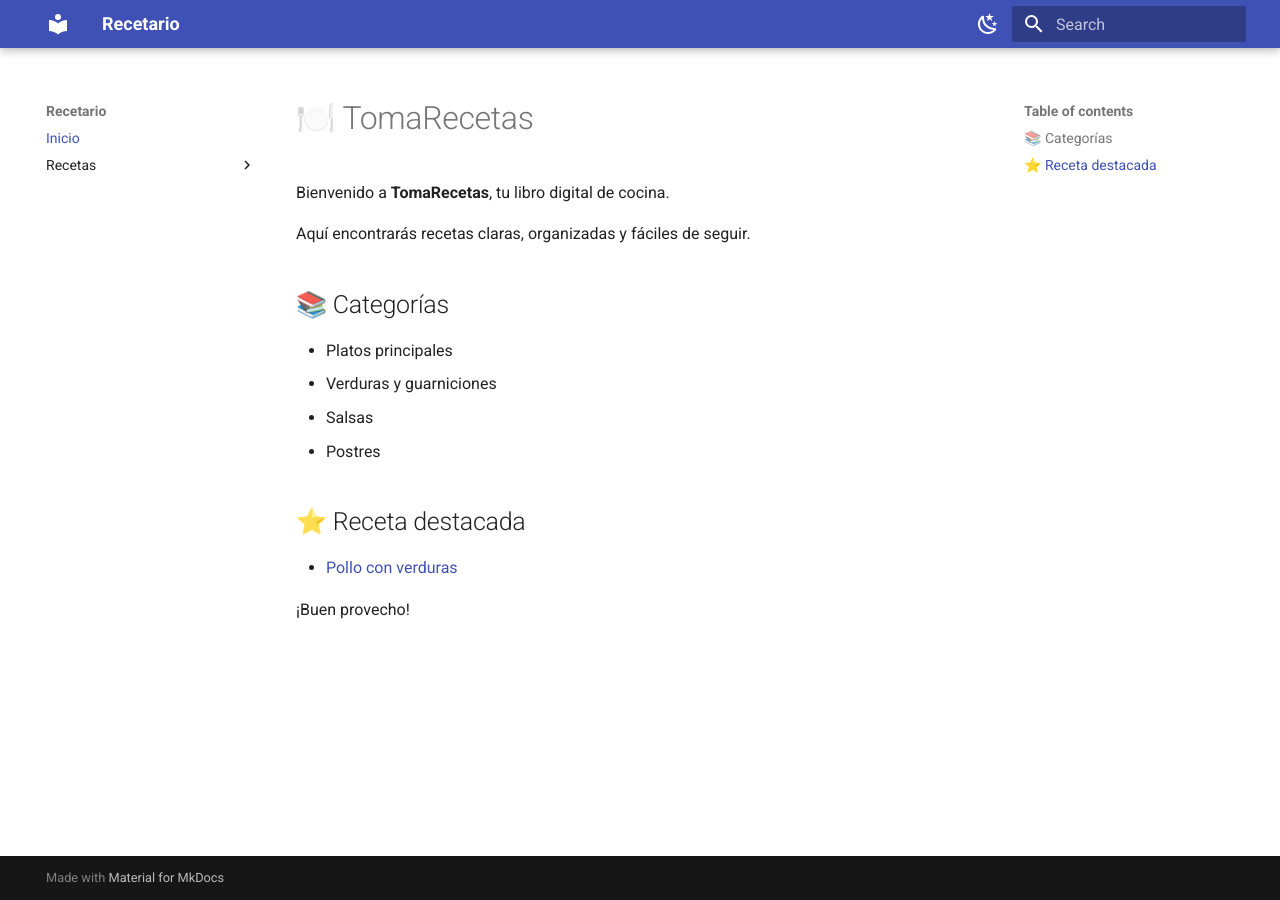
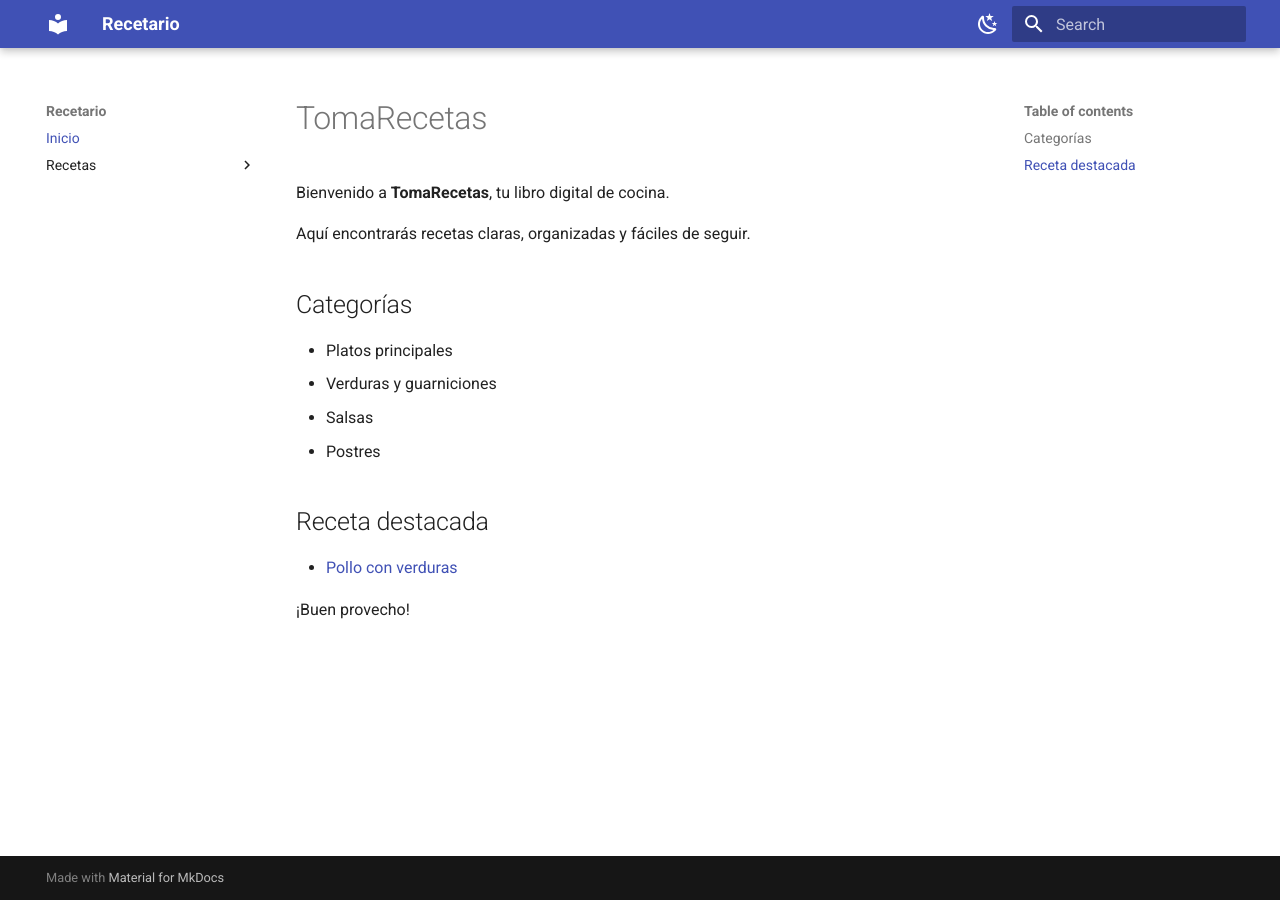
Before and after one commit to tomastrabajapoco/TomaRecetas, an MkDocs documentation site: the page built from docs/Portada.md, in a window 1280 px wide. Built offline with MkDocs 1.6.1 and Material for MkDocs 9.7.7, drawn with Linux system fonts in a browser that asks for light colours.

```diff
--- a/docs/Portada.md
+++ b/docs/Portada.md
@@ -1,16 +1,16 @@
-# 🍽️ TomaRecetas
+# TomaRecetas
 
 Bienvenido a **TomaRecetas**, tu libro digital de cocina.
 
 Aquí encontrarás recetas claras, organizadas y fáciles de seguir.
 
-## 📚 Categorías
+## Categorías
 - Platos principales
 - Verduras y guarniciones
 - Salsas
 - Postres
 
-## ⭐ Receta destacada
+##  Receta destacada
 - [Pollo con verduras](pollo.md)
 
 ¡Buen provecho!
```
Also changed, not shown: site/404.html, site/Pollo con verduras/index.html, site/Portada/index.html, site/search/search_index.json.
